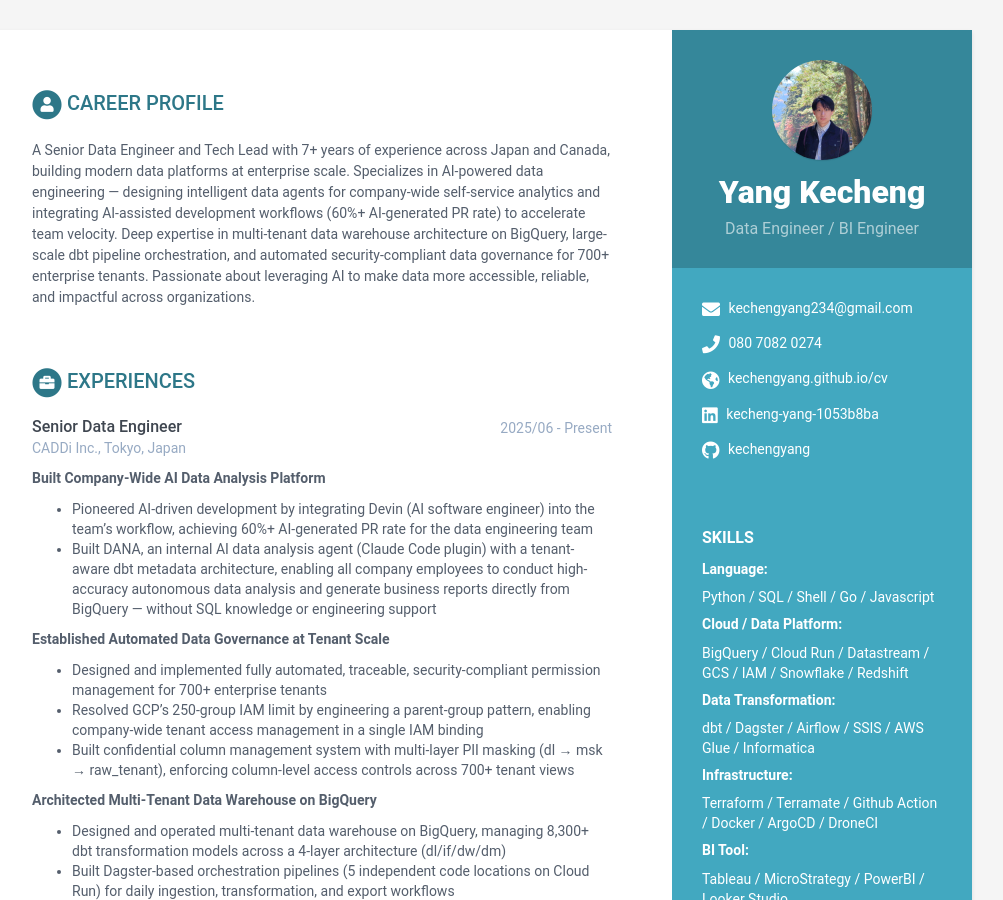
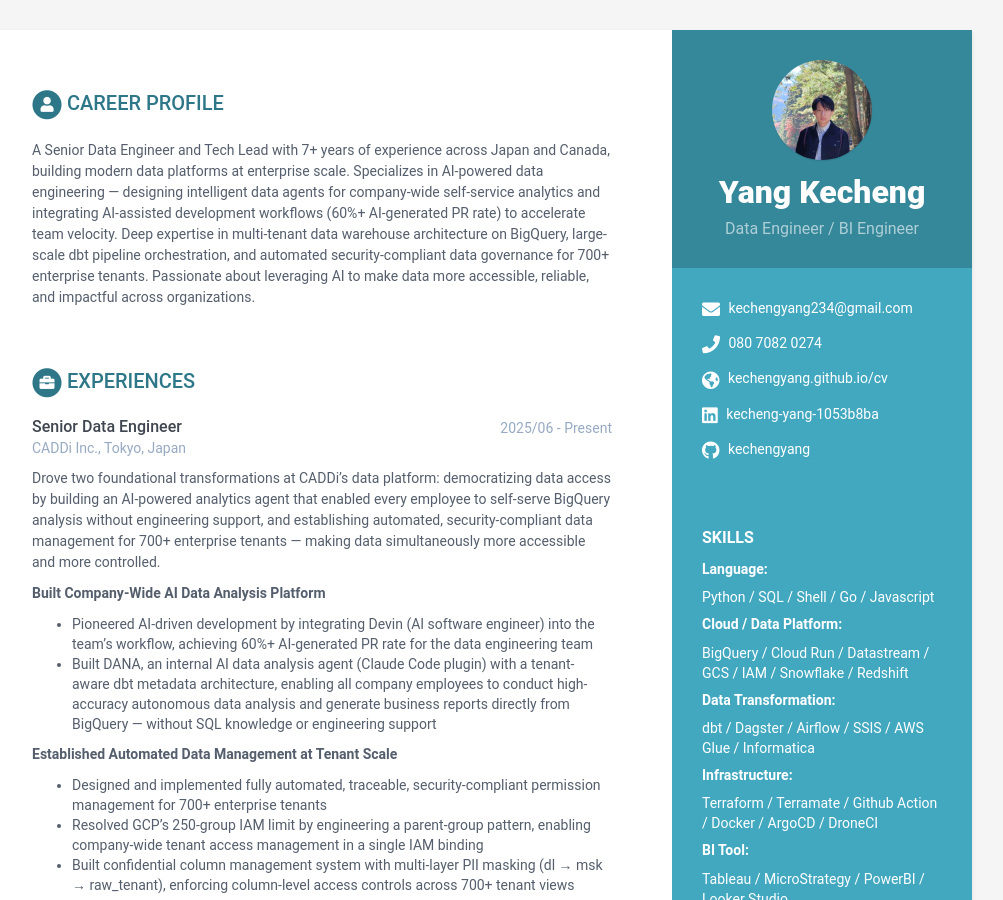
Before and after one commit to kechengyang/cv, a Jekyll site: the page built from index.html, in a window 1280 px wide and 900 px high. Shown: the whole window, without its empty margins (168-1171 px from the left). Built offline with Jekyll 4.4.1, drawn with Linux system fonts in a browser that asks for light colours.

Commit message:
style: replace "data governance" with "data management" in CADDi section
Co-Authored-By: Claude Sonnet 4.6 <noreply@anthropic.com>

```diff
--- a/_data/data.yml
+++ b/_data/data.yml
@@ -93,11 +93,13 @@ experiences:
       time: 2025/06 - Present
       company: CADDi Inc., Tokyo, Japan
       details: |
+        Drove two foundational transformations at CADDi's data platform: democratizing data access by building an AI-powered analytics agent that enabled every employee to self-serve BigQuery analysis without engineering support, and establishing automated, security-compliant data management for 700+ enterprise tenants — making data simultaneously more accessible and more controlled.
+
         **Built Company-Wide AI Data Analysis Platform**
         - Pioneered AI-driven development by integrating Devin (AI software engineer) into the team's workflow, achieving 60%+ AI-generated PR rate for the data engineering team
         - Built DANA, an internal AI data analysis agent (Claude Code plugin) with a tenant-aware dbt metadata architecture, enabling all company employees to conduct high-accuracy autonomous data analysis and generate business reports directly from BigQuery — without SQL knowledge or engineering support
 
-        **Established Automated Data Governance at Tenant Scale**
+        **Established Automated Data Management at Tenant Scale**
         - Designed and implemented fully automated, traceable, security-compliant permission management for 700+ enterprise tenants
         - Resolved GCP's 250-group IAM limit by engineering a parent-group pattern, enabling company-wide tenant access management in a single IAM binding
         - Built confidential column management system with multi-layer PII masking (dl → msk → raw_tenant), enforcing column-level access controls across 700+ tenant views
```
